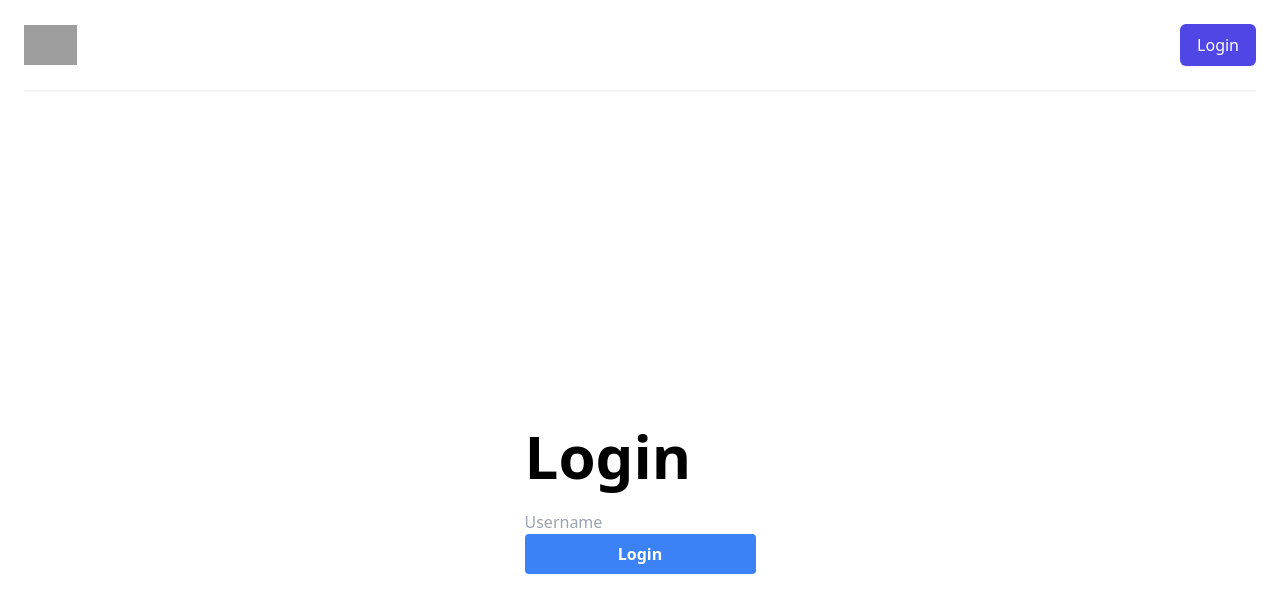
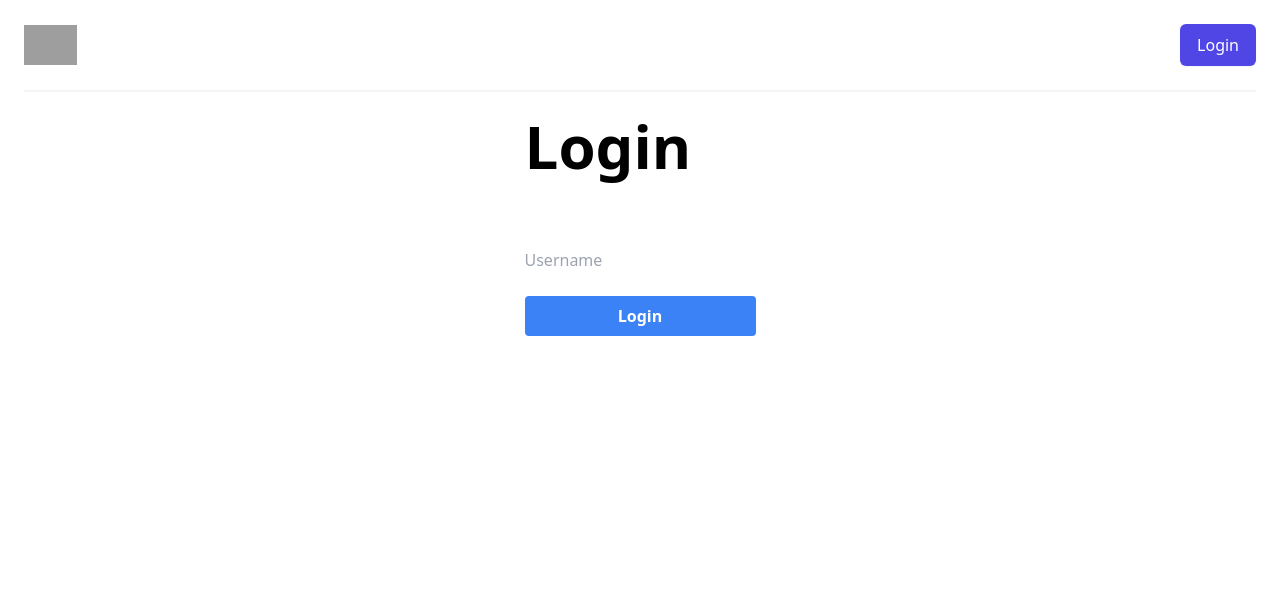
Before and after one commit to ControlDb/controldb-fe, a Next.js app in the folder client/: page / in a window 1280 px wide. Shown: the top 612 px of the page. Built offline with nearby package versions, Linux system fonts and the light colour scheme; grey boxes are pictures that could not be loaded.

Commit message:
fe styling changes

```diff
--- a/client/pages/index.tsx
+++ b/client/pages/index.tsx
@@ -34,11 +34,11 @@ export default function Home() {
   return (
     <>
     <Header user='' />
-      <div className='h-screen justify-center flex items-center'>
+      <div className='justify-center flex items-center'>
         <div className='content-center'>
           <h1 className='text-6xl font-bold my-6'>Login</h1>
-          <form className='flex flex-col my-2'>
-            <input type='text' name='email' id='email' placeholder='Username' onChange={handleChange}/>
+          <form className='flex flex-col my-2 py-6'>
+            <input className='py-2 px- my-4' type='text' name='email' id='email' placeholder='Username' onChange={handleChange}/>
             <button onClick={handleLogin} type='submit' className='bg-blue-500 text-white font-bold py-2 px-4 rounded'>
               Login
             </button>
```
